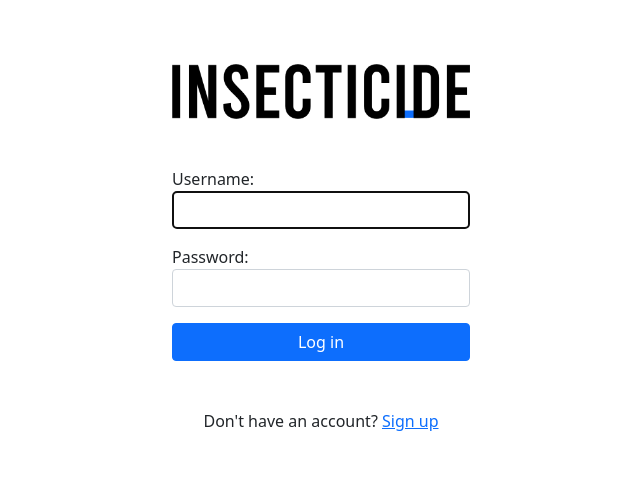
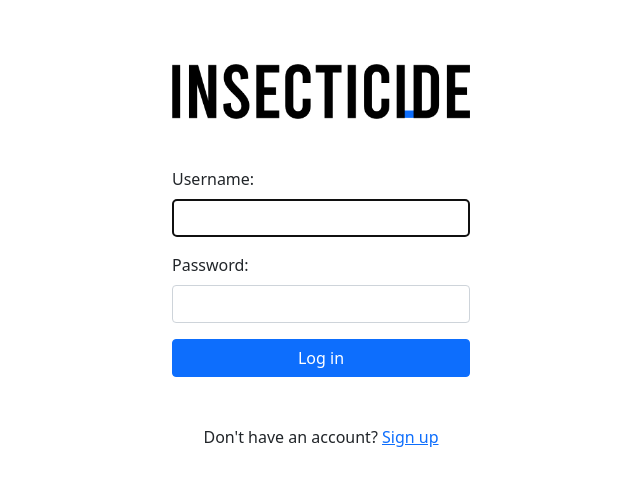
Before and after one commit to esadek/insecticide, a Django app: a page that uses bugtracker/templates/base.html in a window 1280 px wide. Shown: the top 486 px of the page, without its empty margins (319-959 px from the left). Run offline with Django 3.2, Linux system fonts and the light colour scheme.

Commit message:
Add: form label margin

```diff
--- a/bugtracker/static/style.css
+++ b/bugtracker/static/style.css
@@ -1,4 +1,8 @@
-input {
+form label {
+    margin-bottom: 0.5rem;
+}
+
+form input {
     display: block;
     width: 100%;
     padding: 0.375rem 0.75rem;
```
